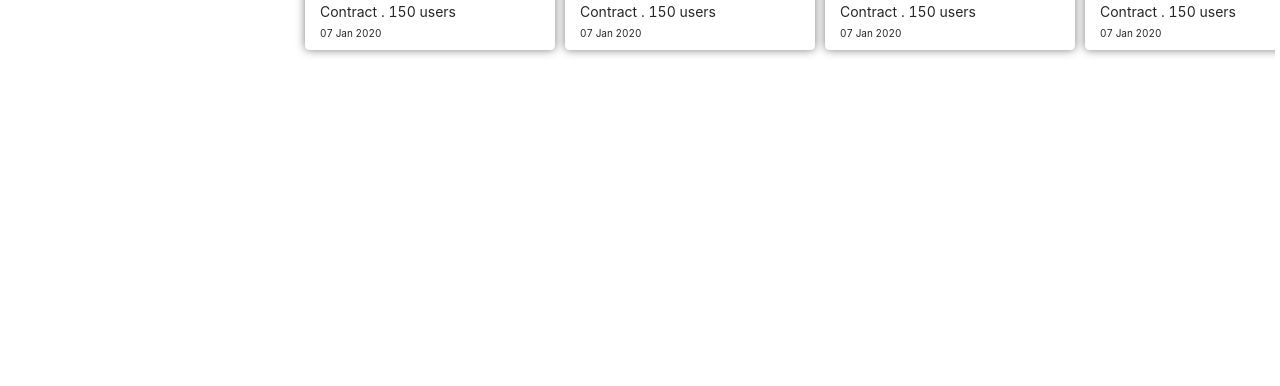
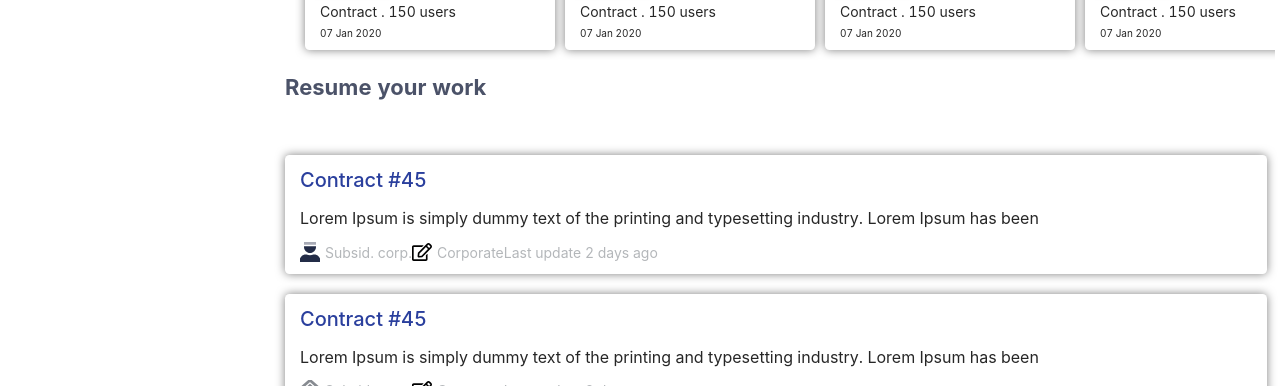
Before and after one commit to oleksandrastepankovska/reactApp, a React (Create React App) app: page / in a window 1280 px wide. Shown: the part 566-952 px from the top of the page. Before the commit the page ends 800 px from the top, so only its background shows below. Built offline with nearby package versions, Linux system fonts and the light colour scheme.

Commit message:
add comment section

```diff
--- /dev/null
+++ b/src/components/Comments/SingleComment/index.tsx
@@ -0,0 +1,33 @@
+import Icons from '../../../assets/index'
+import * as S from './styles';
+
+interface SingleCommentProps {
+	title: string,
+	text: string,
+	companyName: string,
+	commentType:string,
+	smallIcon: string,
+	logo:string,
+	date: number,
+}
+
+const SingleComment: React.FC<SingleCommentProps> = (props) => {
+
+	const {title, text, companyName,commentType,smallIcon,logo, date} = props;
+
+	return(
+		<S.SingleCommentWrapper>
+           <S.SingleCommentTitle>{title}</S.SingleCommentTitle>
+           <S.SingleCommentText>{text}</S.SingleCommentText>
+            <S.CommentInfo>
+                <S.CommentIcon style = {{backgroundImage: `url(${logo})`}}/>
+                <S.SmallText>{companyName}</S.SmallText>
+                <S.CommentIcon style = {{backgroundImage: `url(${smallIcon})`}}></S.CommentIcon>
+                <S.SmallText>{commentType}</S.SmallText>
+                <S.Update>Last update {date} days ago</S.Update>
+            </S.CommentInfo>
+        </S.SingleCommentWrapper>
+	);
+};
+
+export default SingleComment;
--- /dev/null
+++ b/src/components/Comments/SingleComment/styles.ts
@@ -0,0 +1,54 @@
+import styled from 'styled-components';
+import Icon from '../../../assets/index';
+
+export const SingleCommentWrapper = styled.div`
+    background-color: #fff;
+    margin-bottom: 20px;
+    padding: 10px 15px;
+    border-radius: 4.5px;
+    box-shadow: 0 0 10px rgba(0,0,0,0.5);
+`;
+export const SingleCommentTitle = styled.div`
+    color:#2a3f9d;
+    font-size: 20px;
+    font-weight: 500;
+    margin-bottom:10px;
+
+`;
+
+export const CommentInfo = styled.div`
+    color: #b4b7ba;
+    display: flex;
+    font-size: 14px;
+
+`;
+
+export const CommentIcon = styled.div`
+    width: 20px;
+    height: 20px;
+    background: url(${Icon.commentsIcon});
+    background-position:center;
+    background-repeat: no-repeat;
+    margin-right: 5px;
+`;
+export const SingleCommentText = styled.div`
+    margin-bottom:10px;
+    font-size: 16px;
+`;
+export const CommentsWrapper = styled.div`
+    width: 982px;
+    margin:10px 0;
+`;
+
+export const SmallText = styled.div``;
+
+export const Update = styled.div`
+    font-size: "14px"
+;`
+
+export const CommentsTitle = styled.div`
+    padding-bottom: 50px;
+    font-weight: 700;
+    font-size: 22px;
+    color: #4b5268;
+`;
--- /dev/null
+++ b/src/components/Comments/index.tsx
@@ -0,0 +1,35 @@
+import Icons from '../../assets/index';
+import SingleComment from '../Comments/SingleComment'
+import COMMENT_ITEMS from '../common/CommentItems'
+
+//styles
+import {CommentsTitle, CommentsWrapper} from './SingleComment/styles';
+
+
+
+
+
+const Comments: React.FC = () =>{
+    const comments = COMMENT_ITEMS
+    .map((comment, index) =>(
+        <SingleComment
+            key = {index}
+            title = {comment.title}
+            text = {comment.text}
+            companyName = {comment.companyName}
+            commentType = {comment.commentType}
+            logo = {comment.logo}
+            smallIcon = {comment.smallIcon}
+            date = {comment.date}
+
+        />
+    ));
+    return(
+        <CommentsWrapper>
+            <CommentsTitle>Resume your work</CommentsTitle>
+            {comments}
+        </CommentsWrapper>
+    );
+};
+
+export default Comments;
--- a/src/components/Header/index.tsx
+++ b/src/components/Header/index.tsx
@@ -1,4 +1,3 @@
-import React from 'react';
 import Dropdown from './Dropdown';
 import Icons from '../../assets/index';
 import * as S from './styles';
--- a/src/components/MainPage/App.tsx
+++ b/src/components/MainPage/App.tsx
@@ -2,12 +2,14 @@ import Header from '../Header';
 import Profile from '../Profile';
 import Publications from '../Publications';
 import Workspaces from '../Workspaces';
+import Comments from '../Comments/index'
 import {
   BrowserRouter as Router,
   Switch,
   Route,
   Link
 } from "react-router-dom";
+
 // styles
 import * as S from './styles';
 
@@ -21,6 +23,7 @@ function App() {
           <S.ContentRight>
             <Publications />
             <Workspaces />
+            <Comments/>
           </S.ContentRight>
         </S.Content>
         <Switch>
--- /dev/null
+++ b/src/components/common/CommentItems/index.tsx
@@ -0,0 +1,70 @@
+import Icons from '../../../assets/index';
+
+interface IComments {
+    title: string,
+    text: string,
+    companyName: string,
+    commentType:string,
+    logo: string,
+    smallIcon: string,
+    date: number,
+}
+
+const COMMENT_ITEMS: IComments[] = [
+    {
+        title: 'Contract #45',
+        text: 'Lorem Ipsum is simply dummy text of the printing and typesetting industry. Lorem Ipsum has been',
+        companyName:'Subsid. corp.',
+        commentType: 'Corporate',
+        logo:`${Icons.adminIcon}`,
+        smallIcon: `${Icons.contractIcon}`,
+        date:  2,
+    },
+    {
+        title: 'Contract #45',
+        text: 'Lorem Ipsum is simply dummy text of the printing and typesetting industry. Lorem Ipsum has been',
+        companyName:'Subsid. corp.',
+        commentType: 'Corporate',
+        logo:`${Icons.homeIcon}`,
+        smallIcon: `${Icons.contractIcon}`,
+        date:  2,
+    },
+    {
+        title: 'Contract #45',
+        text: 'Lorem Ipsum is simply dummy text of the printing and typesetting industry. Lorem Ipsum has been',
+        companyName:'Subsid. corp.',
+        commentType: 'Corporate',
+        logo:`${Icons.contractIcon}`,
+        smallIcon: `${Icons.contractIcon}`,
+        date:  2,
+    },
+    {
+        title: 'Contract #45',
+        text: 'Lorem Ipsum is simply dummy text of the printing and typesetting industry. Lorem Ipsum has been',
+        companyName:'Subsid. corp.',
+        commentType: 'Corporate',
+        logo:`${Icons.adminIcon}`,
+        smallIcon: `${Icons.entities2Icon}`,
+        date:  2,
+    },
+    {
+        title: 'Contract #45',
+        text: 'Lorem Ipsum is simply dummy text of the printing and typesetting industry. Lorem Ipsum has been',
+        companyName:'Subsid. corp.',
+        commentType: 'Corporate',
+        logo:`${Icons.homeIcon}`,
+        smallIcon: `${Icons.contractIcon}`,
+        date:  2,
+    },
+    {
+        title: 'Contract #45',
+        text: 'Lorem Ipsum is simply dummy text of the printing and typesetting industry. Lorem Ipsum has been',
+        companyName:'Subsid. corp.',
+        commentType: 'Corporate',
+        logo:`${Icons.homeIcon}`,
+        smallIcon: `${Icons.contractIcon}`,
+        date:  2,
+    },
+];
+
+export default COMMENT_ITEMS;
```
Also changed, not shown: src/components/Workspaces/index.tsx (+0 -11 lines).
